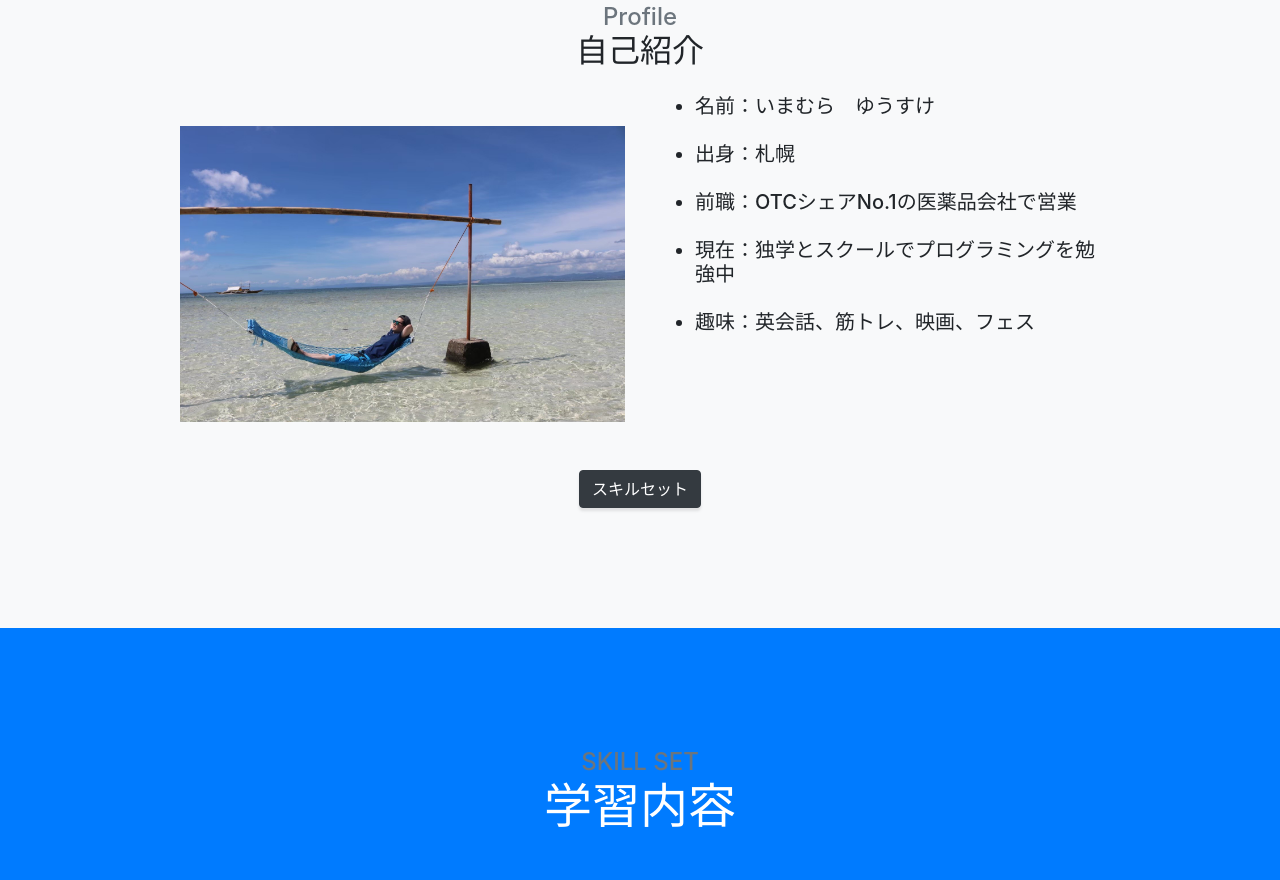
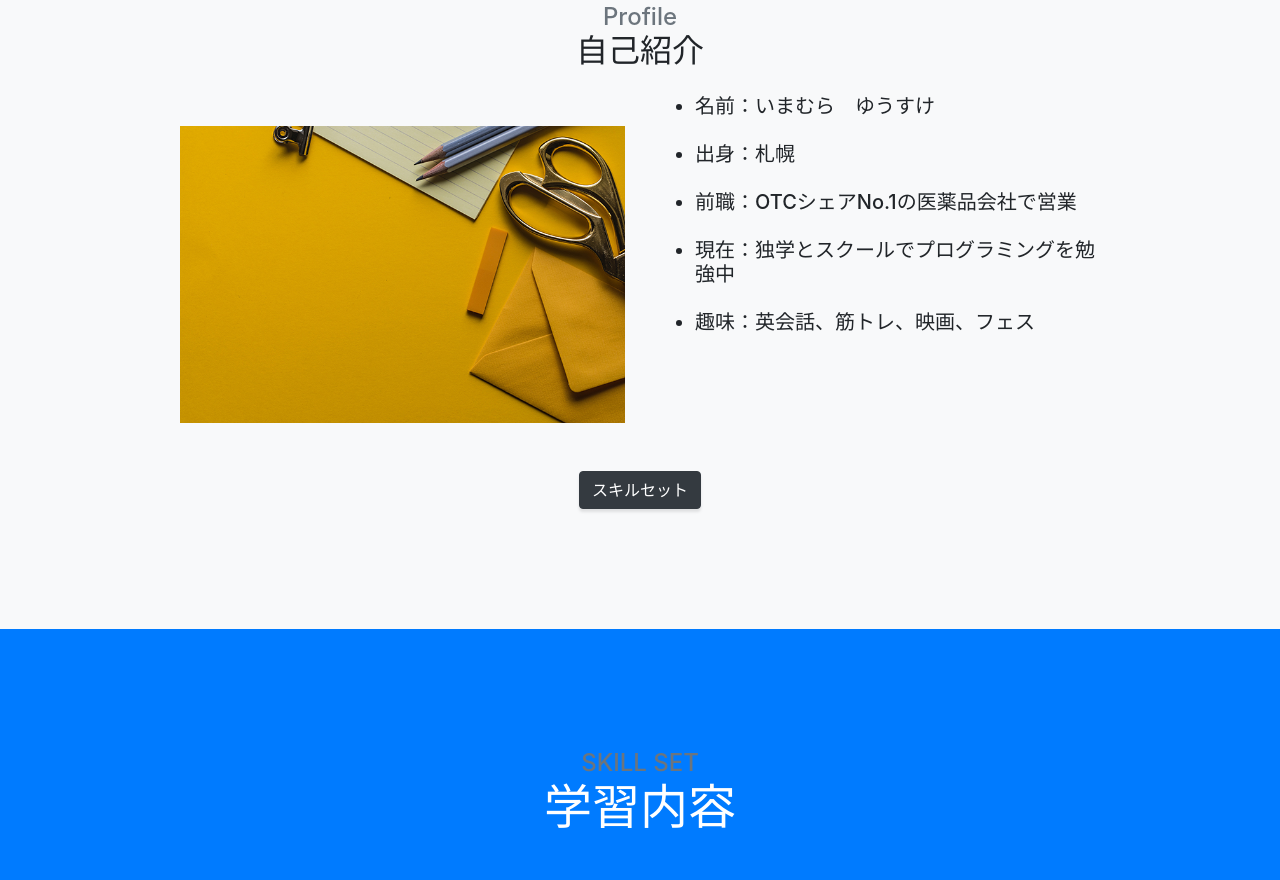
Before and after one commit to yusuke1117/portforio, a website with bundled scripts: page index.html in a window 1280 px wide. Shown: the part 917-1797 px from the top of the page. Built offline with nearby package versions, Linux system fonts and the light colour scheme.

Commit message:
second commit

```diff
--- a/index.html
+++ b/index.html
@@ -68,7 +68,7 @@
           <div class="row">
             <div class="col-lg-6">
               <span class="my-5 float-left">
-                <img class="img-fluid" src="img/myphoto.jpg" alt="author-icon" class="rounded-circle">
+                <img class="img-fluid" src="img/portfolio-4.jpg" alt="author-icon" class="rounded-circle">
               </span>
             </div>
             <div class="col-lg-6 mt-3">
```
